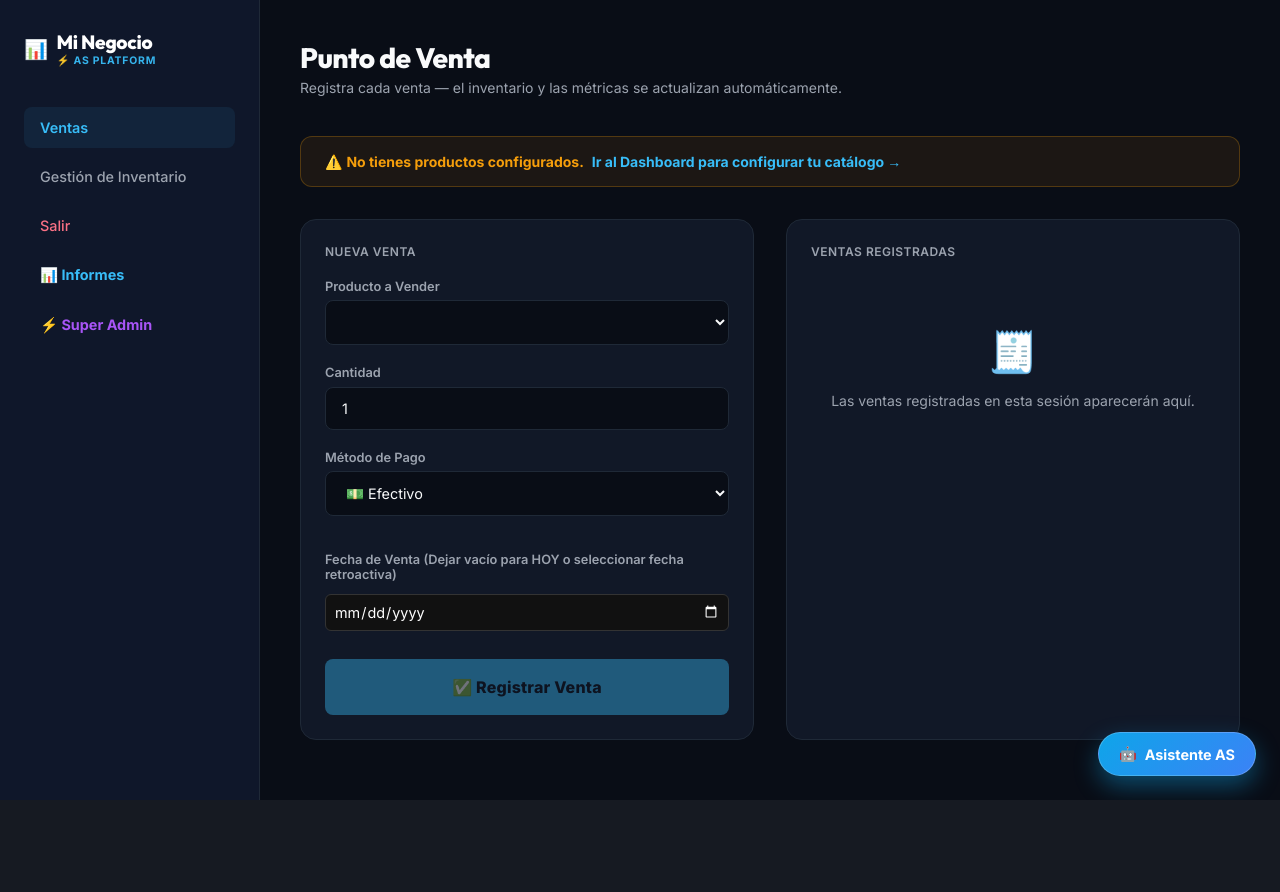
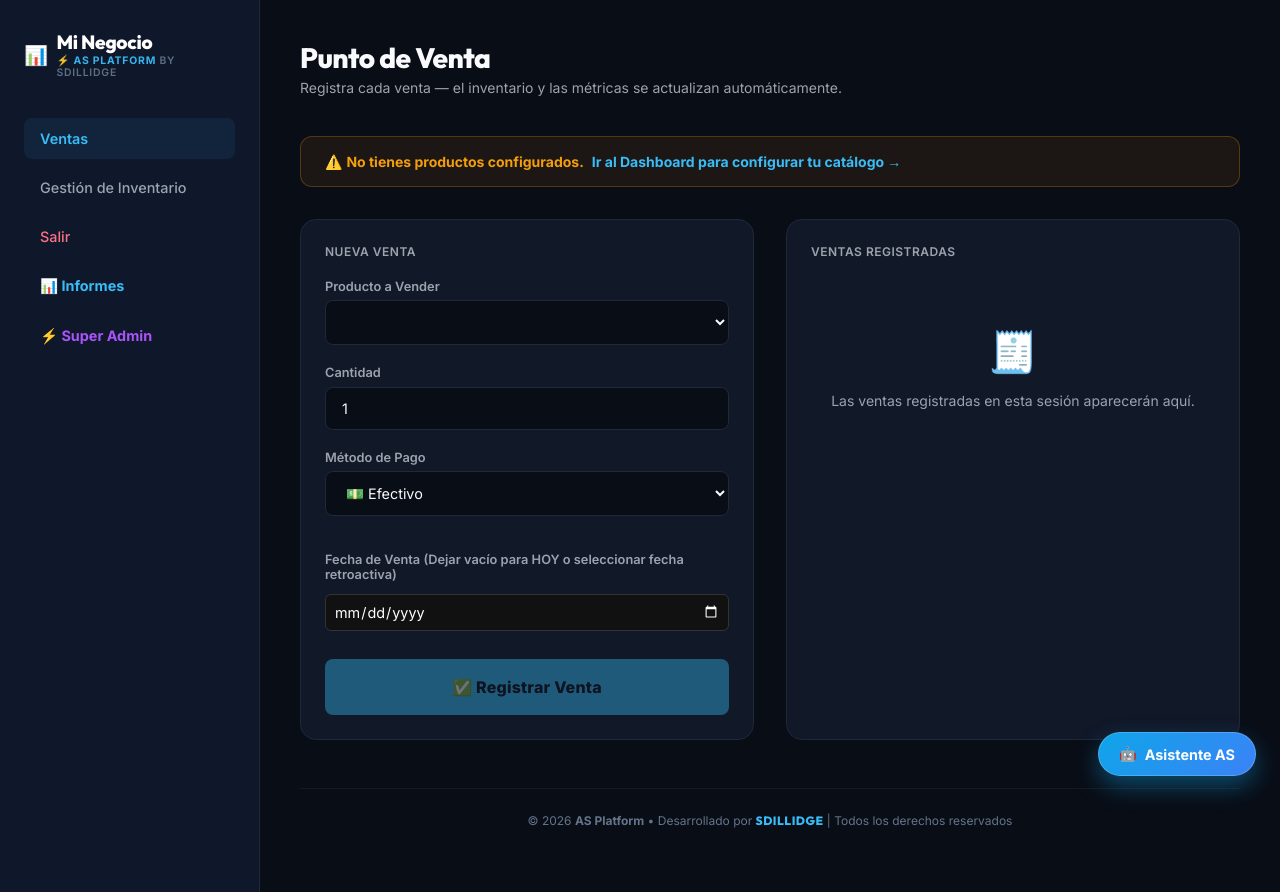
Before and after one commit to ingenieroillidge-lab/as-core, a Flask app: page /ventas in a window 1280 px wide. Before the commit the page ends 800 px from the top, so only its background shows below. Run offline with Flask 3, Linux system fonts and the light colour scheme; a user stored in the database is signed in; data that the repository does not hold is empty; some libraries are stand-ins or nearby versions.

Commit message:
Feat: Agregar marca y copyright oficial SDILLIDGE en la barra navegadora y footers de la plataforma

```diff
--- a/static/lang_engine.js
+++ b/static/lang_engine.js
@@ -70,7 +70,7 @@ async function aplicarTraduccionOperativa() {
             }
         }
 
-        // 2. ACTUALIZAR ENCABEZADO / LOGO DE LA BARRA NAVEGADORA CON EL NOMBRE DE LA EMPRESA
+        // 2. ACTUALIZAR ENCABEZADO / LOGO DE LA BARRA NAVEGADORA CON EL NOMBRE DE LA EMPRESA & BRANDING SDILLIDGE
         const logoContainer = document.querySelector('.navbar .logo') || document.querySelector('header .logo') || document.querySelector('.logo');
         if (logoContainer) {
             logoContainer.innerHTML = `
@@ -79,10 +79,23 @@ async function aplicarTraduccionOperativa() {
                         ${nombreNegocio}
                     </span>
                     <span style="font-size: 0.65rem; font-weight: 700; color: #38bdf8; text-transform: uppercase; letter-spacing: 0.8px; margin-top: 2px; opacity: 0.95;">
-                        ⚡ AS Platform
+                        ⚡ AS Platform <span style="color: #64748b; font-weight: 600;">by SDILLIDGE</span>
                     </span>
                 </div>
             `;
+        }
+
+        // 3. INYECTAR FOOTER GLOBAL DE COPYRIGHT DE SDILLIDGE
+        let appFooter = document.getElementById('as-sdillidge-footer');
+        if (!appFooter) {
+            appFooter = document.createElement('footer');
+            appFooter.id = 'as-sdillidge-footer';
+            appFooter.style.cssText = 'text-align: center; padding: 1.5rem 1rem; color: #64748b; font-size: 0.75rem; border-top: 1px solid rgba(255,255,255,0.05); margin-top: 3rem; font-family: "Inter", sans-serif; clear: both; width: 100%;';
+            appFooter.innerHTML = `
+                © 2026 <strong>AS Platform</strong> • Desarrollado por <strong style="color: #38bdf8; font-family: 'Outfit', sans-serif; letter-spacing: 0.5px;">SDILLIDGE</strong> | Todos los derechos reservados
+            `;
+            const mainContainer = document.querySelector('main') || document.querySelector('.container') || document.body;
+            mainContainer.appendChild(appFooter);
         }
 
         // 2. Traducir navegación y encabezados comunes
--- a/templates/landing.html
+++ b/templates/landing.html
@@ -1278,8 +1278,8 @@
     </section>
 
     <footer>
-        <p>&copy; 2026 AS PLATFORM. Todos los derechos reservados.</p>
-        <p style="color: #333;">Desarrollado para claridad, rentabilidad y control financiero empresarial.</p>
+        <p>&copy; 2026 <strong>AS PLATFORM</strong> • Desarrollado por <strong style="color: #38bdf8; font-family: 'Outfit', sans-serif;">SDILLIDGE</strong> | Todos los derechos reservados</p>
+        <p style="color: #64748b; font-size: 0.8rem; margin-top: 4px;">Claridad, rentabilidad y control financiero empresarial.</p>
     </footer>
 </body>
 </html>
```
